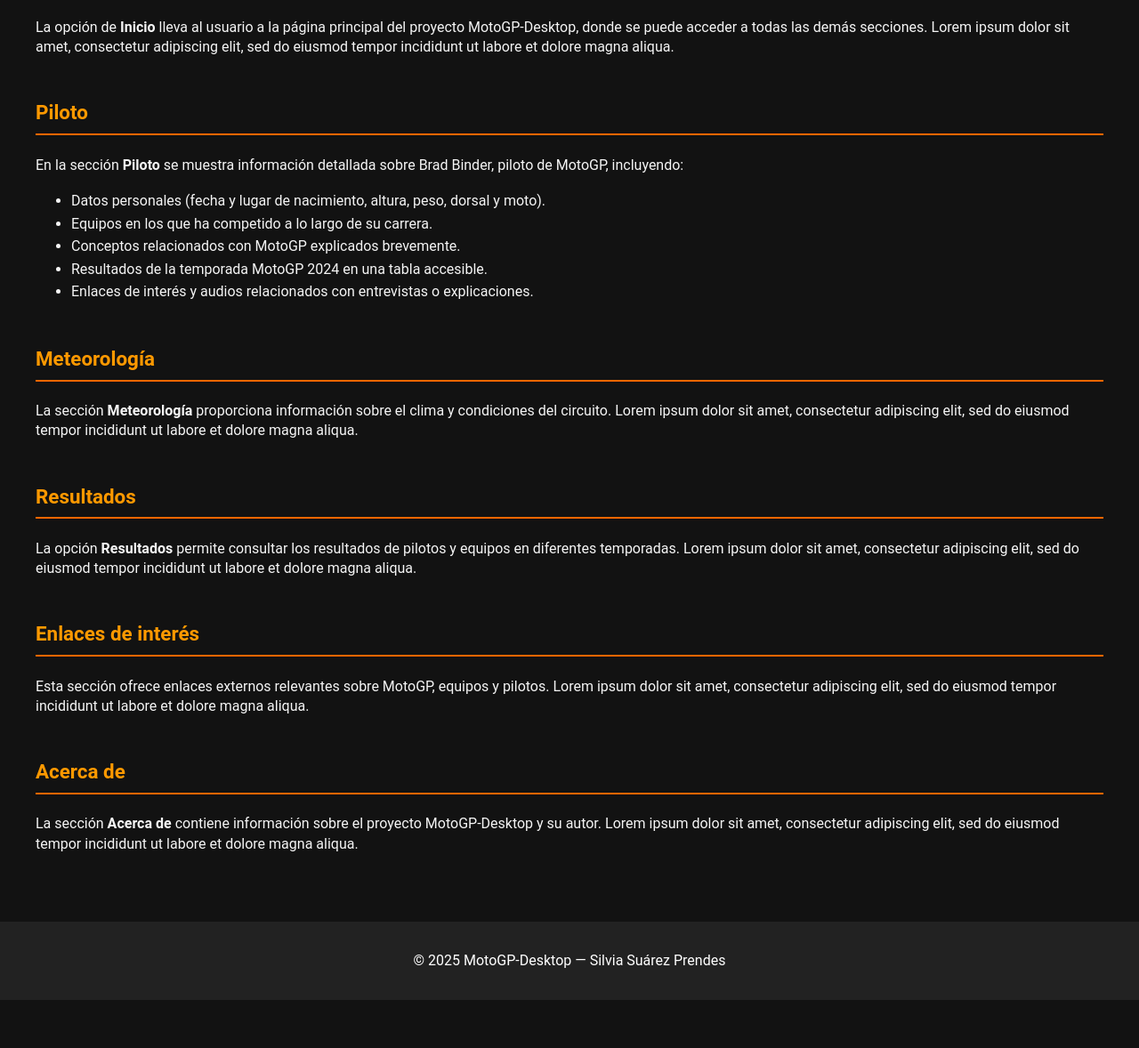
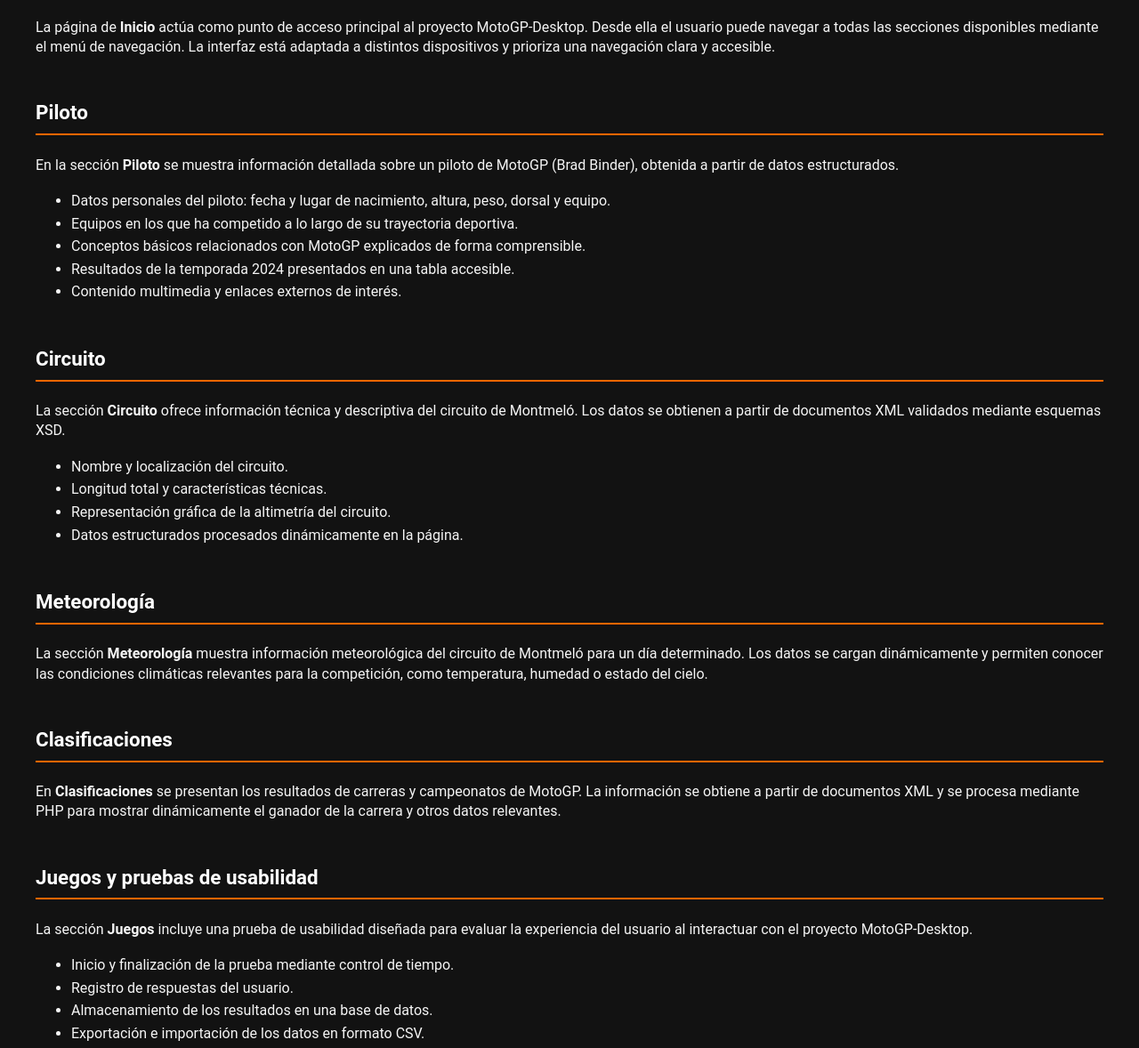
Before and after one commit to silSuarezP/SEW-MotoGP, a plain HTML site: page ayuda.html in a window 1280 px wide. Shown: the part 272-1450 px from the top of the page at 89% size. Before the commit the page ends 1396 px from the top, so only its background shows below. Drawn offline with Linux system fonts and the light colour scheme.

Commit message:
accesibilidad y cosas

```diff
--- a/ayuda.html
+++ b/ayuda.html
@@ -1,16 +1,14 @@
 <!DOCTYPE html>
-
 <html lang="es">
 
 <head>
-    <!-- Datos que describen el documento -->
+    <meta charset="UTF-8" />
     <meta name="author" content="Silvia Suárez Prendes" />
-    <meta name="description" content="Documento con la información de ayuda del proyecto MOtoGP-Desktop" />
-    <meta name="keywords" content="Moto" />
+    <meta name="description" content="Documento de ayuda del proyecto MotoGP-Desktop" />
+    <meta name="keywords" content="MotoGP, pilotos, circuitos, meteorología, usabilidad" />
     <meta name="viewport" content="width=device-width, initial-scale=1.0" />
 
-    <meta charset="UTF-8" />
-    <title>MotoGP</title>
+    <title>MotoGP Desktop – Ayuda</title>
 
     <link rel="stylesheet" type="text/css" href="estilo/estilo.css" />
     <link rel="stylesheet" type="text/css" href="estilo/layout.css" />
@@ -23,13 +21,13 @@
         <h2>Ayuda</h2>
 
         <nav>
-            <a href="index.html"accesskey="I" tabindex="1">Inicio</a>
+            <a href="index.html" accesskey="I" tabindex="1">Inicio</a>
             <a href="piloto.html" accesskey="P" tabindex="2">Piloto</a>
             <a href="circuito.html" accesskey="C" tabindex="3">Circuito</a>
             <a href="meteorologia.html" accesskey="M" tabindex="4">Meteorología</a>
-            <a href="php/clasificaciones.php" accesskey="C" tabindex="5">Clasificaciones</a>
+            <a href="php/clasificaciones.php" accesskey="R" tabindex="5">Clasificaciones</a>
             <a href="juegos.html" accesskey="J" tabindex="6">Juegos</a>
-            <a href="ayuda.html"  accesskey="A" tabindex="7">Ayuda</a>
+            <a href="ayuda.html" accesskey="A" tabindex="7">Ayuda</a>
         </nav>
     </header>
 
@@ -44,50 +42,91 @@
 
         <section>
             <h3>Inicio</h3>
-            <p>La opción de <strong>Inicio</strong> lleva al usuario a la página principal del proyecto MotoGP-Desktop,
-                donde se puede acceder a todas las demás secciones. Lorem ipsum dolor sit amet, consectetur adipiscing
-                elit, sed do eiusmod tempor incididunt ut labore et dolore magna aliqua.</p>
+            <p>
+                La página de <strong>Inicio</strong> actúa como punto de acceso principal al proyecto MotoGP-Desktop.
+                Desde ella el usuario puede navegar a todas las secciones disponibles mediante el menú de navegación.
+                La interfaz está adaptada a distintos dispositivos y prioriza una navegación clara y accesible.
+            </p>
         </section>
 
         <section>
             <h3>Piloto</h3>
-            <p>En la sección <strong>Piloto</strong> se muestra información detallada sobre Brad Binder, piloto
-                de MotoGP, incluyendo:</p>
+            <p>
+                En la sección <strong>Piloto</strong> se muestra información detallada sobre un piloto de MotoGP
+                (Brad Binder), obtenida a partir de datos estructurados.
+            </p>
             <ul>
-                <li>Datos personales (fecha y lugar de nacimiento, altura, peso, dorsal y moto).</li>
-                <li>Equipos en los que ha competido a lo largo de su carrera.</li>
-                <li>Conceptos relacionados con MotoGP explicados brevemente.</li>
-                <li>Resultados de la temporada MotoGP 2024 en una tabla accesible.</li>
-                <li>Enlaces de interés y audios relacionados con entrevistas o explicaciones.</li>
+                <li>Datos personales del piloto: fecha y lugar de nacimiento, altura, peso, dorsal y equipo.</li>
+                <li>Equipos en los que ha competido a lo largo de su trayectoria deportiva.</li>
+                <li>Conceptos básicos relacionados con MotoGP explicados de forma comprensible.</li>
+                <li>Resultados de la temporada 2024 presentados en una tabla accesible.</li>
+                <li>Contenido multimedia y enlaces externos de interés.</li>
+            </ul>
+        </section>
+
+        <section>
+            <h3>Circuito</h3>
+            <p>
+                La sección <strong>Circuito</strong> ofrece información técnica y descriptiva del circuito de Montmeló.
+                Los datos se obtienen a partir de documentos XML validados mediante esquemas XSD.
+            </p>
+            <ul>
+                <li>Nombre y localización del circuito.</li>
+                <li>Longitud total y características técnicas.</li>
+                <li>Representación gráfica de la altimetría del circuito.</li>
+                <li>Datos estructurados procesados dinámicamente en la página.</li>
             </ul>
         </section>
 
         <section>
             <h3>Meteorología</h3>
-            <p>La sección <strong>Meteorología</strong> proporciona información sobre el clima y condiciones del
-                circuito. Lorem ipsum dolor sit amet, consectetur adipiscing elit, sed do eiusmod tempor incididunt
-                ut labore et dolore magna aliqua.</p>
+            <p>
+                La sección <strong>Meteorología</strong> muestra información meteorológica del circuito de Montmeló para
+                un día
+                determinado. Los datos se cargan dinámicamente y permiten conocer las condiciones climáticas
+                relevantes para la competición, como temperatura, humedad o estado del cielo.
+            </p>
         </section>
 
         <section>
-            <h3>Resultados</h3>
-            <p>La opción <strong>Resultados</strong> permite consultar los resultados de pilotos y equipos en
-                diferentes temporadas. Lorem ipsum dolor sit amet, consectetur adipiscing elit, sed do eiusmod tempor
-                incididunt ut labore et dolore magna aliqua.</p>
+            <h3>Clasificaciones</h3>
+            <p>
+                En <strong>Clasificaciones</strong> se presentan los resultados de carreras y campeonatos de MotoGP.
+                La información se obtiene a partir de documentos XML y se procesa mediante PHP para mostrar
+                dinámicamente el ganador de la carrera y otros datos relevantes.
+            </p>
         </section>
 
         <section>
-            <h3>Enlaces de interés</h3>
-            <p>Esta sección ofrece enlaces externos relevantes sobre MotoGP, equipos y pilotos. Lorem ipsum dolor sit
-                amet, consectetur adipiscing elit, sed do eiusmod tempor incididunt ut labore et dolore magna aliqua.
+            <h3>Juegos y pruebas de usabilidad</h3>
+            <p>
+                La sección <strong>Juegos</strong> incluye una prueba de usabilidad diseñada para evaluar la
+                experiencia del usuario al interactuar con el proyecto MotoGP-Desktop.
+            </p>
+            <ul>
+                <li>Inicio y finalización de la prueba mediante control de tiempo.</li>
+                <li>Registro de respuestas del usuario.</li>
+                <li>Almacenamiento de los resultados en una base de datos.</li>
+                <li>Exportación e importación de los datos en formato CSV.</li>
+            </ul>
+        </section>
+
+        <section>
+            <h3>Accesibilidad</h3>
+            <p>
+                El proyecto MotoGP-Desktop ha sido desarrollado teniendo en cuenta criterios de accesibilidad,
+                incluyendo el uso de etiquetas semánticas HTML, navegación mediante teclado,
+                textos alternativos y un diseño adaptable a distintos tamaños de pantalla.
             </p>
         </section>
 
         <section>
             <h3>Acerca de</h3>
-            <p>La sección <strong>Acerca de</strong> contiene información sobre el proyecto MotoGP-Desktop y su
-                autor. Lorem ipsum dolor sit amet, consectetur adipiscing elit, sed do eiusmod tempor incididunt ut
-                labore et dolore magna aliqua.</p>
+            <p>
+                MotoGP-Desktop es un proyecto académico desarrollado como parte de la asignatura,
+                con el objetivo de aplicar tecnologías web como HTML5, CSS, JavaScript, XML, PHP y bases de datos,
+                integrando además pruebas de usabilidad y criterios de accesibilidad.
+            </p>
         </section>
 
     </main>
--- a/estilo/estilo.css
+++ b/estilo/estilo.css
@@ -200,7 +200,7 @@ h2 {
 h3 {
     font-size: 1.4rem;
     font-weight: 600;
-    color: #ff9900;
+    color: #ffffff;
     border-bottom: 2px solid #ff6600;
     padding-bottom: 5px;
     margin-top: 2em;
```
Also changed, not shown: circuito.html (+23 -10 lines), cronometro.html (+3 -0 lines), index.html (+4 -0 lines), juegos.html (+4 -0 lines), memoria.html (+5 -0 lines), meteorologia.html (+4 -0 lines), 2 other files.
